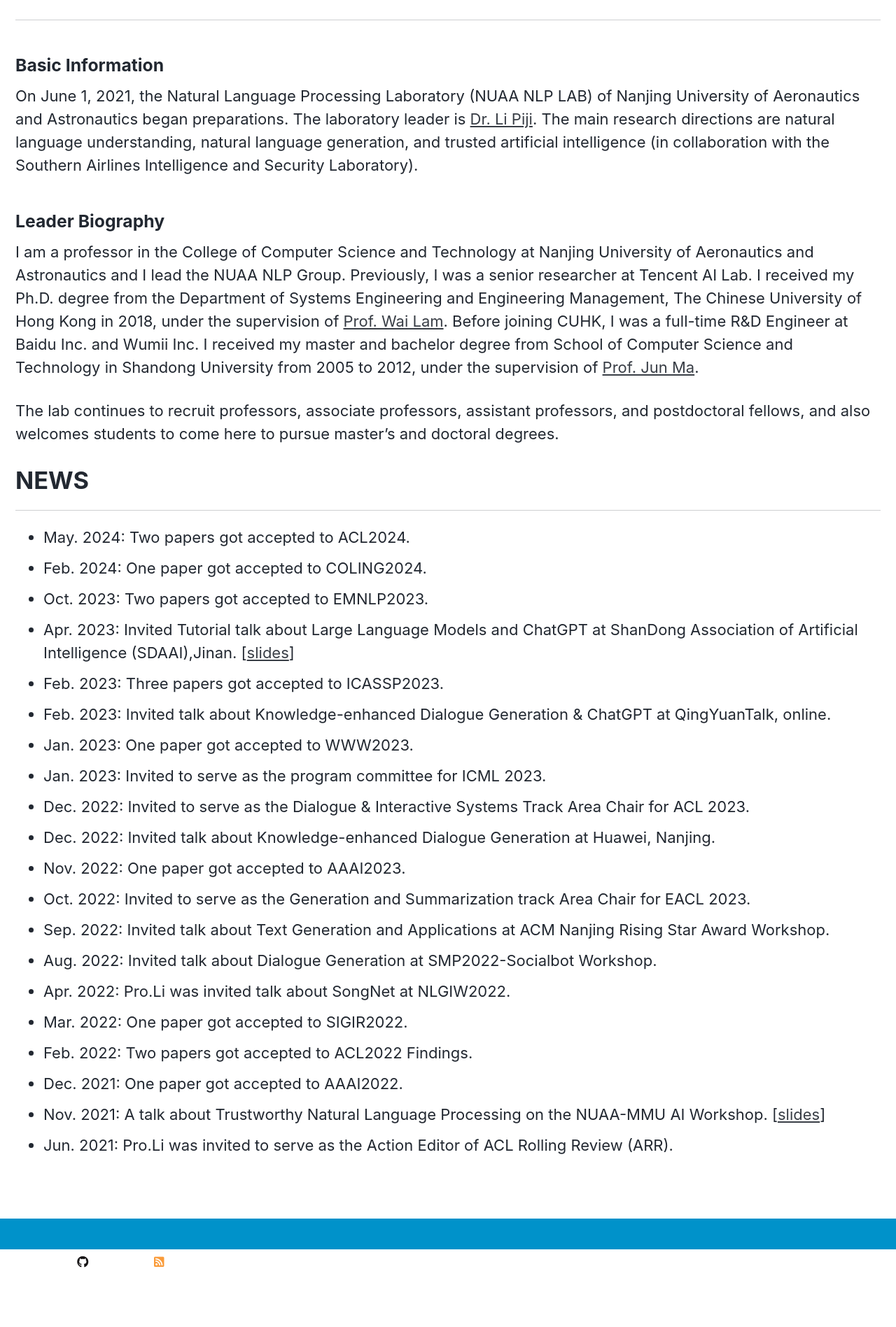
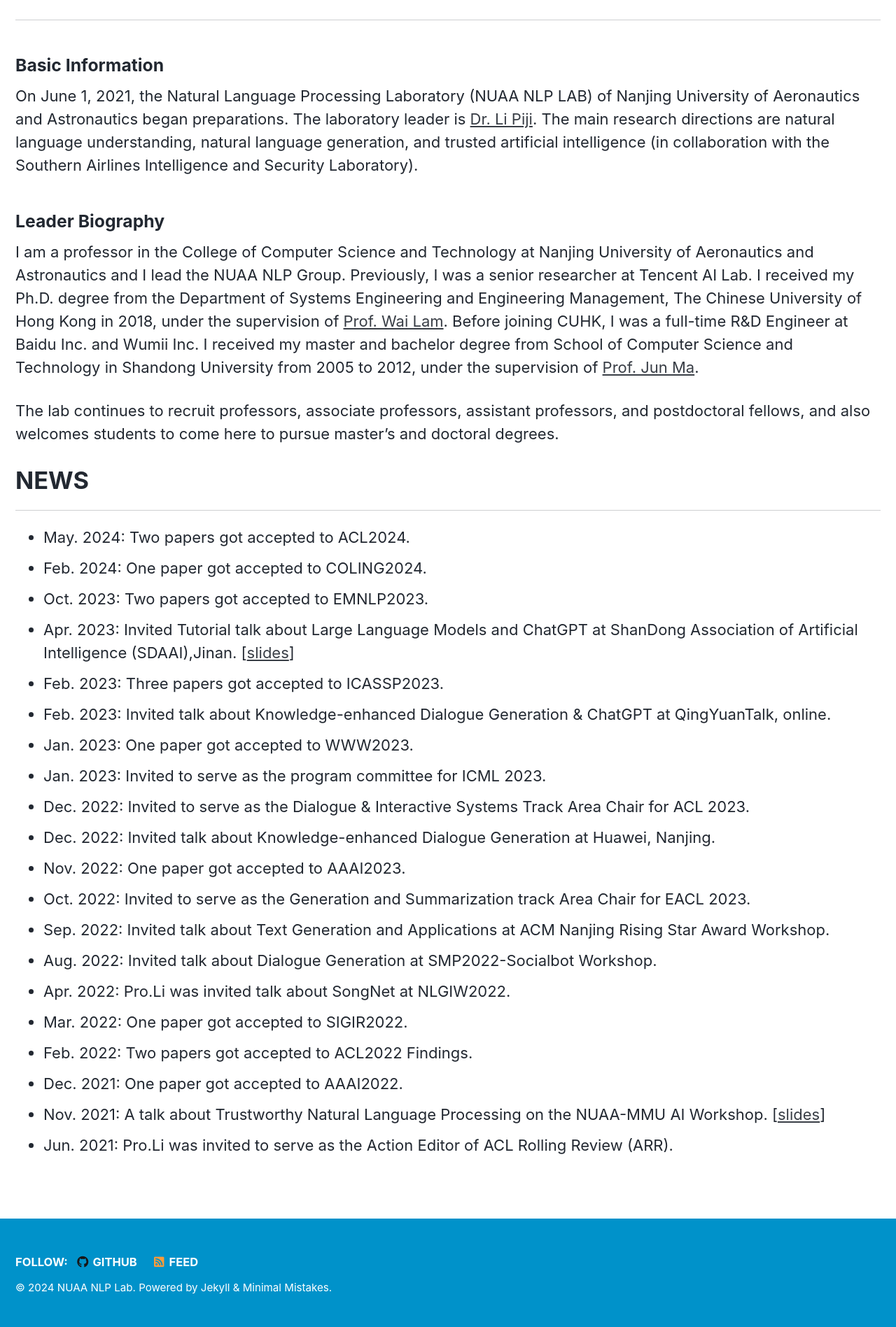
Before and after one commit to nuaa-nlp/nuaa-nlp.github.io, a Jekyll site: the page built from index.md, in a window 1280 px wide. Shown: the part 925-2822 px from the top of the page at 70% size. Built offline with Jekyll 4.4.1, drawn with Linux system fonts in a browser that asks for light colours; cached includes are drawn as plain includes; comment, search, counter and statistics services are not loaded; a style sheet for code colours, icons or effects is not loaded.

Commit message:
update color2

```diff
--- a/_layouts/splash.html
+++ b/_layouts/splash.html
@@ -11,9 +11,6 @@ layout: default
 <style>
   body {
     background-color: #ffffff; /* 覆盖背景颜色 */
-  }
-  header, footer, main, section, article, aside, nav {
-      background-color: #ffffff; /* 继承 body 的背景颜色 */
   }
 </style>
 
```
